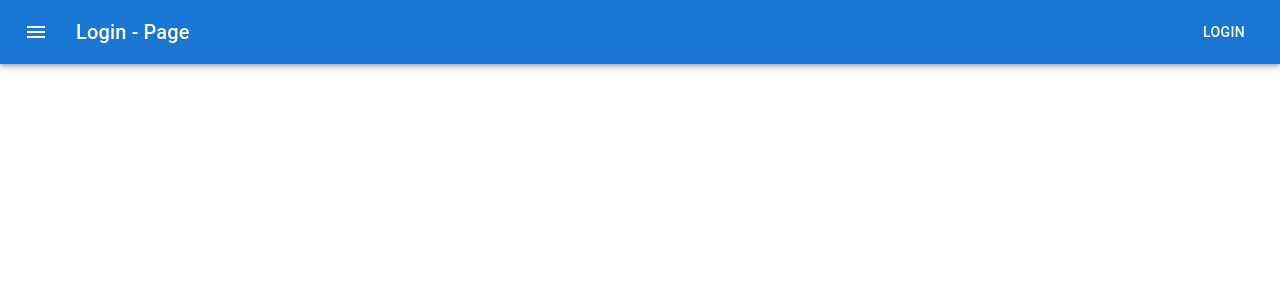
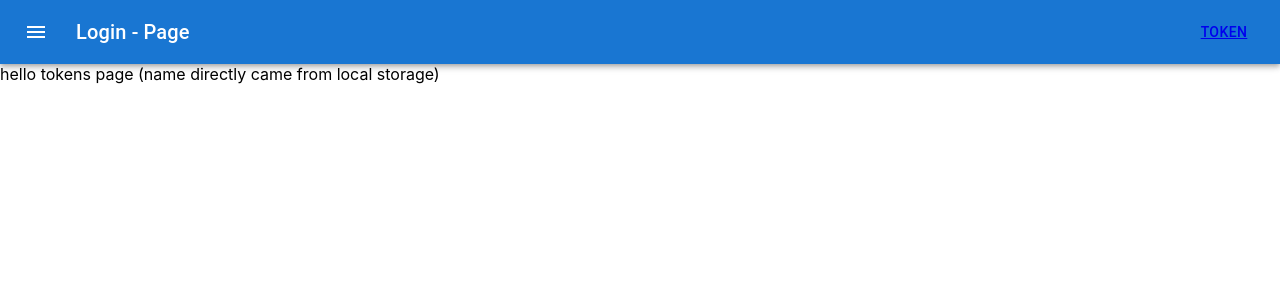
Before and after one commit to AayushBhagat256/Recipe-Pool, a React (Create React App) app: page /token in a window 1280 px wide. Before the commit this address had no page. Shown: the top 300 px of the page. Built offline with nearby package versions, Linux system fonts and the light colour scheme.

Commit message:
token page created

```diff
--- a/src/App.js
+++ b/src/App.js
@@ -9,6 +9,7 @@ import {
   //Link
 } from "react-router-dom";
 import Register from './components/Register';
+import Tokens from './components/Tokens';
 
 function App() {
   return (
@@ -22,6 +23,9 @@ function App() {
       <Routes>
         <Route path='/register' element={<Register/>}/>
       </Routes>
+      <Routes>
+        <Route path='/token' element={<Tokens/>}/>
+      </Routes>
     </div>
     </Router>
   )
--- a/src/components/Appmenubar.js
+++ b/src/components/Appmenubar.js
@@ -6,6 +6,7 @@ import Typography from '@mui/material/Typography';
 import Button from '@mui/material/Button';
 import IconButton from '@mui/material/IconButton';
 import MenuIcon from '@mui/icons-material/Menu';
+import { Link } from 'react-router-dom'
 
 export default function ButtonAppBar() {
   return (
@@ -24,7 +25,7 @@ export default function ButtonAppBar() {
           <Typography variant="h6" component="div" sx={{ flexGrow: 1 }}>
             Login - Page
           </Typography>
-          <Button color="inherit">Login</Button>
+          <Button color="inherit" ><Link to="token">Token</Link></Button>
         </Toolbar>
       </AppBar>
     </Box>
--- a/src/components/Login.js
+++ b/src/components/Login.js
@@ -102,7 +102,12 @@ axios(config)
 .then(function (response) {
   console.log(JSON.stringify(response.data))
   alert("success");
+  console.log("this is api data name is "+response.data.name)
+  localStorage.setItem("name",response.data.name);
 })
+// .then(function (data) {
+//   console.log("this is api data "+data.name)
+// })
 .catch(function (error) {
   console.log(error)
   alert("error is "+error);
--- /dev/null
+++ b/src/components/Tokens.js
@@ -0,0 +1,13 @@
+import React from 'react'
+
+function Tokens() {
+    let username=localStorage.getItem("name");
+    console.log(localStorage)
+  return (
+    <div>
+      hello tokens page {username} (name directly came from local storage)
+    </div>
+  )
+}
+
+export default Tokens
```
